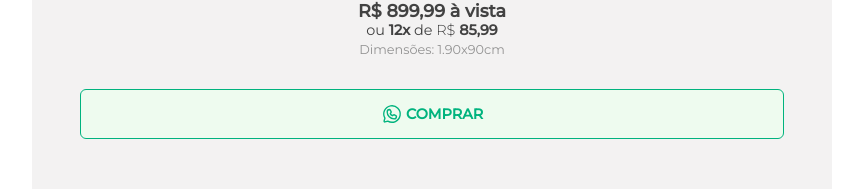
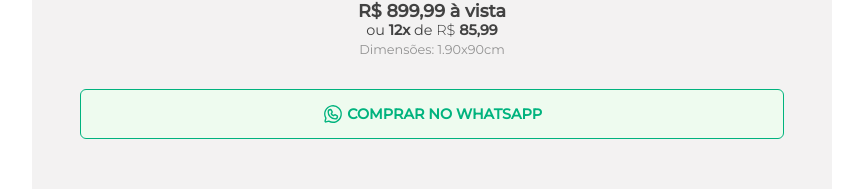
Before and after one commit to felipenobrg/renovecasajp, a React (Vite) app: page /product/1 in a window 1280 px wide. Shown: the part 1104-1293 px from the top of the page, without its empty margins (208-1071 px from the left). Built offline with nearby package versions, Linux system fonts and the light colour scheme; the HTML template or start-up script is replaced by a standard one.

Commit message:
feat: addin one more button component

```diff
--- a/src/components/ProductCard/ProductDetail/index.tsx
+++ b/src/components/ProductCard/ProductDetail/index.tsx
@@ -12,6 +12,7 @@ import {
 import { Price } from "../styles";
 import { Export, WhatsappLogo } from "phosphor-react";
 import queryString from "query-string";
+import { BuyWhatsAppButton } from "../../BuyWhatsAppButton";
 
 type ProductType = {
   id: number;
@@ -93,10 +94,7 @@ export function ProductDetail({ products }: Props) {
           </strong>
         </p>
         <Description>{product.description}</Description>
-        <WhatsAppButton onClick={handleWhatsAppClick}>
-          <WhatsappLogo size={22} />
-          COMPRAR
-        </WhatsAppButton>
+         <BuyWhatsAppButton TextButton="COMPRAR NO WHATSAPP" handleButtonClick={handleWhatsAppClick} />
         <AboutGuarantee>
           <h1>Sobre a Garantia:</h1>
           <p>
```
